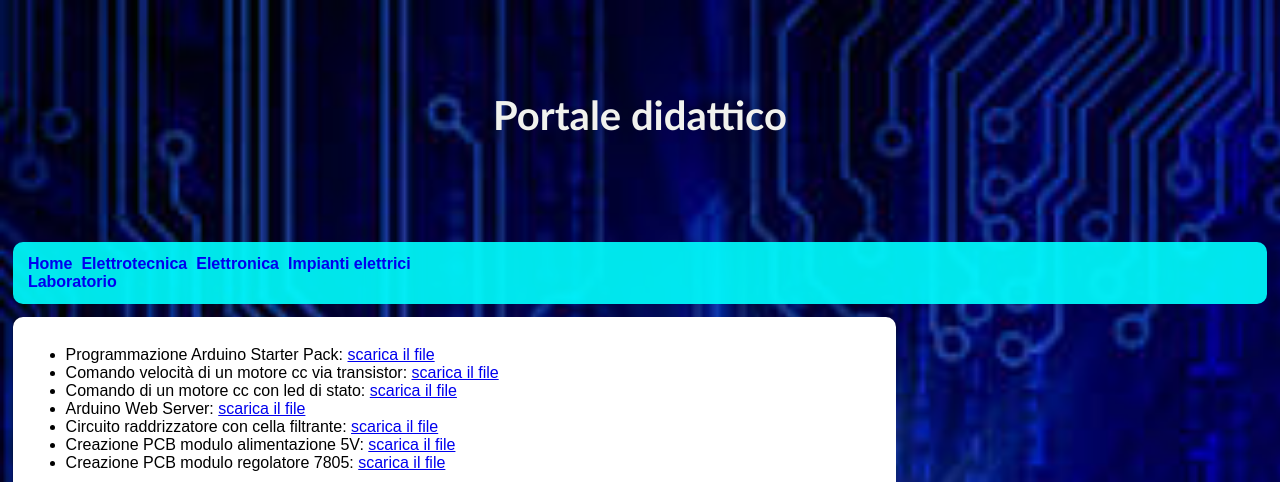
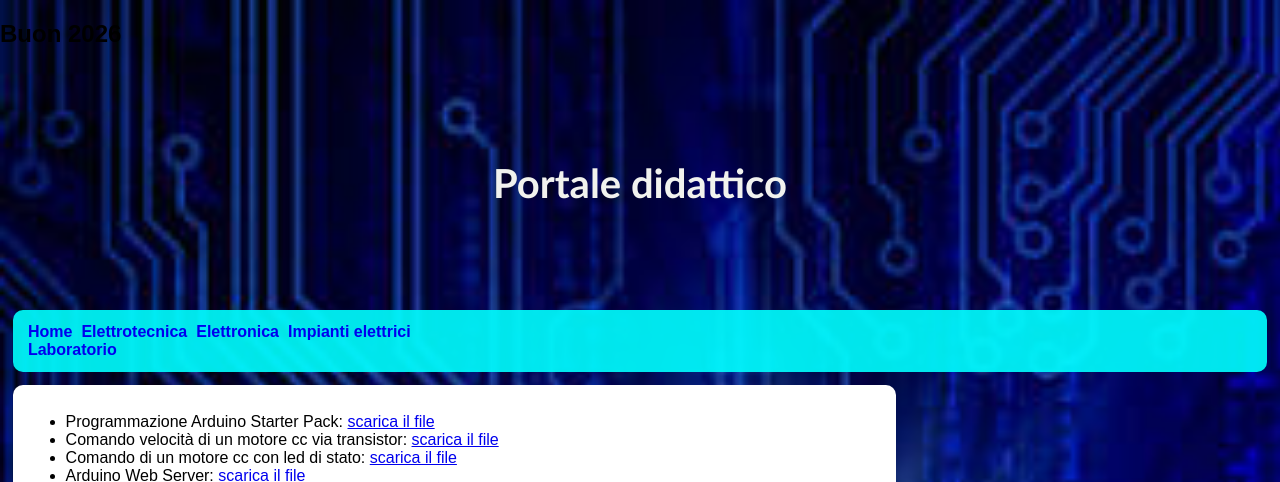
Before and after one commit to nicholas-fattori/portaledidattico, a plain HTML site: page laboratorio.html in a window 1280 px wide. Shown: the top 482 px of the page. Drawn offline with Linux system fonts and the light colour scheme.

Commit message:
Update laboratorio.html

```diff
--- a/laboratorio.html
+++ b/laboratorio.html
@@ -4,6 +4,7 @@
     <head>
         <meta charset="UTF-8">
         <title>Portale didattico</title>
+        <h2>Buon 2026</h2>
         <meta name="description" content="Sito di studio del professore Nicholas Fattori">
         <meta name="keywords" content="sito, studio, portale, Nicholas, Fattori, lonigo">
         <meta name="author" content="Portale didattico">
```
